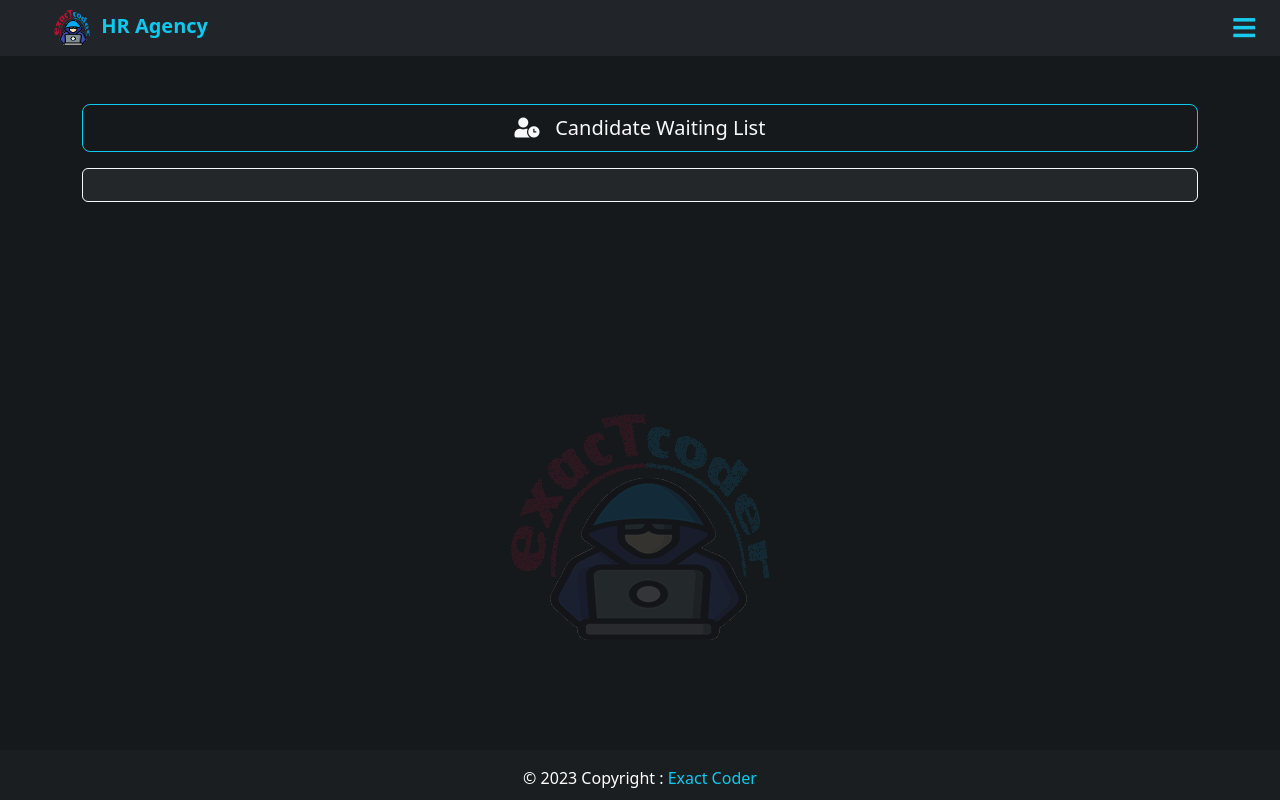
After one commit to exact-coder/HR-Agency, a Django app: page /waiting/ in a window 1280 px wide. The commit adds this page. Run offline with Django 4.2, Linux system fonts and the light colour scheme; some libraries are stand-ins or nearby versions.

Commit message:
chore: wating list backend completed

```diff
--- a/App/urls.py
+++ b/App/urls.py
@@ -1,5 +1,5 @@
 from django.urls import path,include
-from .views import home,opportunities,email_frontend,email_intern,backend,support,add_message,faq,edit_notepad,edit_vacancies,edit_countdown
+from .views import home,opportunities,email_frontend,email_intern,backend,support,add_message,faq,edit_notepad,edit_vacancies,edit_countdown,waiting
 
 urlpatterns = [
     # ||===============FRONTEND SECTION================||
@@ -11,6 +11,7 @@ urlpatterns = [
     path('user/',include('django.contrib.auth.urls'),name="login"),
     path("support/",support,name='support'),
     path("add_message/",add_message,name='add_message'),
+    path("waiting/",waiting,name='waiting'),
 
     # ||===============BACKEND SECTION================||
     path('backend/',backend,name='backend'),
--- a/App/views.py
+++ b/App/views.py
@@ -3,10 +3,10 @@ from django.http import HttpResponseRedirect
 from django.contrib import messages
 from django.core.mail import EmailMultiAlternatives
 from django.template import loader
-from .models import Registered_email,Support,Message,Notepad,Vacancies,Countdown
+from .models import Registered_email,Support,Message,Notepad,Vacancies,Countdown,Waiting
 from django.contrib.auth.decorators import login_required
 from django.views.decorators.cache import cache_control
-
+from django.core.files.storage import FileSystemStorage
 
 
 # Create your views here.
@@ -166,6 +166,30 @@ def add_message(request):
     else:
         return render(request,"home.html")
 
+def waiting(request):
+    if request.method == "POST":
+        email = request.POST['email']
+
+        if Waiting.objects.filter(email=email).exists():
+            messages.warning(request, ".")
+            return HttpResponseRedirect('/waiting')
+        else:
+            file = request.FILES['profile_document']
+            attach = FileSystemStorage()
+            profile_doc = attach.save(file.name, file)
+
+            waiting = Waiting(
+                job = request.POST.get('job'),
+                email = request.POST.get('email'),
+                profile_document = profile_doc,
+                message = request.POST.get('message')
+            )
+            waiting.save()
+            messages.success(request, 'Successfully Registered !')
+            return HttpResponseRedirect('/')
+    else:
+        return render(request, 'wating_list.html')
+
 
 # ||================= BACKEND SECTION ================||
 
--- a/templates/base.html
+++ b/templates/base.html
@@ -355,4 +355,4 @@
 
 
 
-<!--Ep-19 and len is 00.00min -->
+<!--Ep-19 and len is 00.30min -->
--- a/templates/models/closed/all_vacancies/closedAllTimer.html
+++ b/templates/models/closed/all_vacancies/closedAllTimer.html
@@ -15,6 +15,6 @@
 {% block closed-root %}
     <span class="text-danger">TIMEOUT FOR REGISTRATIONS</span>
     <div class="mt-2" style="font-size:12px;" >All job vacancies have been closed. You can join our waiting list for the future opportunities:
-        <a href="#" class="text-danger">Waiting list</a>
+        <a href="{% url "waiting" %}" class="text-danger">Waiting list</a>
     </div>
 {% endblock closed-root %}
--- /dev/null
+++ b/templates/wating_list.html
@@ -0,0 +1,45 @@
+{% extends "base.html" %}
+{% load static %}
+
+{% block title %} Waiting List {% endblock title %}
+{% block bg-image %}
+<style>
+    body{
+        background-color: #16191c;
+        background-position: center 0px;
+        background-repeat: no-repeat;
+        background-attachment: fixed;
+        background-size: cover;
+    }
+</style>
+{% endblock bg-image %}
+
+{% comment %} Sidebar Links {% endcomment %}
+{% block sidebar-links %}
+    <a href="{% url "home" %}" class="btn btn-warning">Home</a>
+    <hr><br>
+    <center class="mt-5">
+        <i class="fas fa-history fa-7x" style="color: #4e5154;"></i>
+    </center>
+{% endblock sidebar-links %}
+
+<!--Page Content-->
+{% block content %}
+    <div class="container mt-5" style="width:95%">
+        <h4 class="btn btn-lg border-info mb-3 text-light" style="width:100%;cursor: default;">
+            <i class="fas fa-user-clock"></i>&nbsp;&nbsp; Candidate Waiting List
+        </h4>
+        <div class="card p-3 border-light" style="background-color:rgba(255,255,255,0.06);">
+            <form method="POST" action="/waiting" class="was-validated" enctype="multipart/form/form-data" autocomplete="off">
+                {% csrf_token %}
+
+
+            </form>
+        </div>
+    </div>
+    <center>
+        <button class="btn mt-2 watermark" disabled style="color: #e9e9e9">
+            <img style="opacity: 0.2;" src="{% static "img/favicon.png" %}" alt="watermark">
+        </button>
+    </center>
+{% endblock content %}
```
Also changed, not shown: App/models.py (+26 -0 lines), App/migrations/0010_waiting_alter_message_situation_alter_support_option_and_more.py (added).
